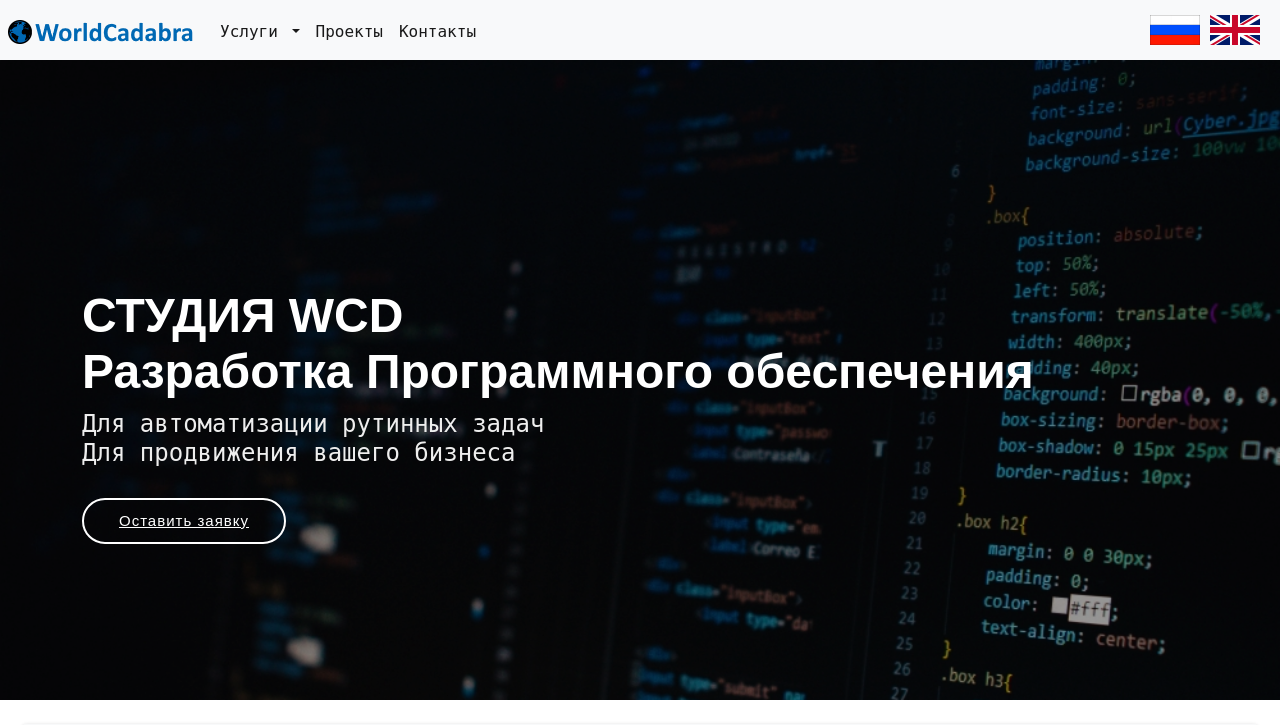
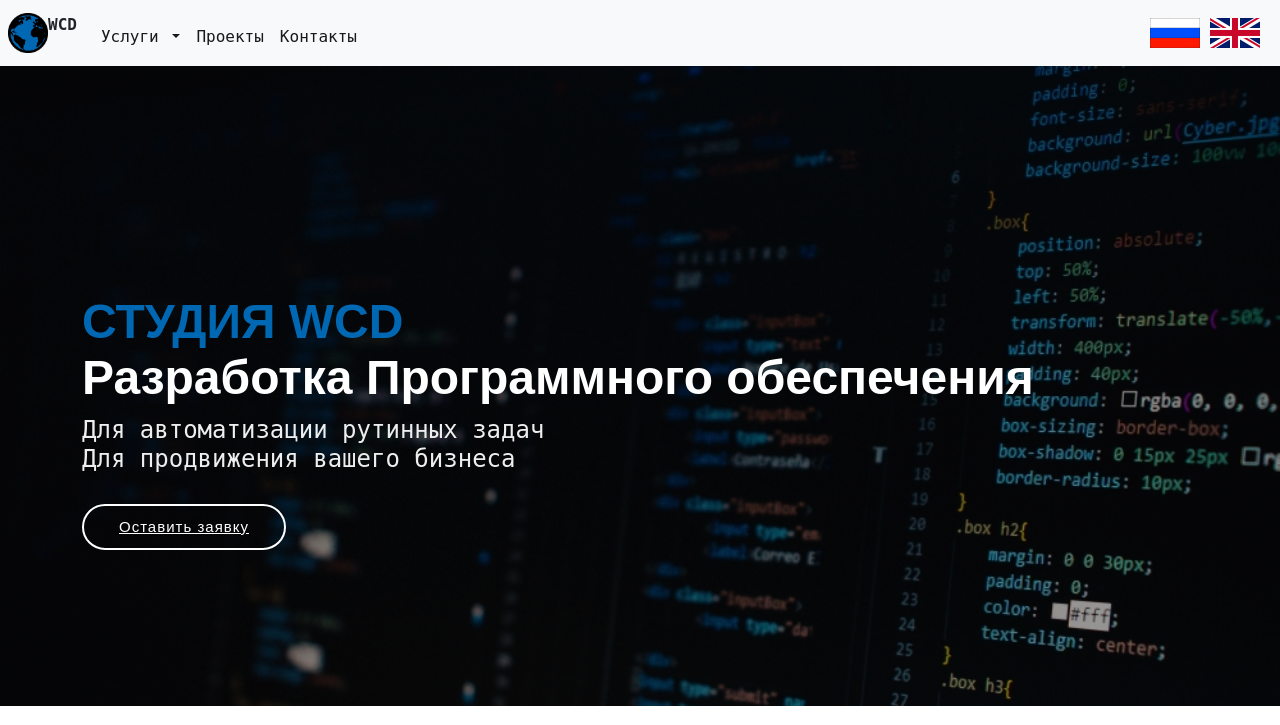
Before and after one commit to Denis-Bez/PP002_Prog-block, a Flask app: page / in a window 1280 px wide. Shown: the top 725 px of the page. Run offline with Flask 2, Linux system fonts and the light colour scheme; data comes from the database, SQL or seed files in the repository; both versions use the stored data as it was after the commit; parts of the project's set-up code (start-up, migrations or seed data) failed here and were passed over; some libraries are stand-ins or nearby versions.

Commit message:
Refactoring

```diff
--- a/static/css/styles.css
+++ b/static/css/styles.css
@@ -3,6 +3,15 @@
 }
 
 * {font-family: "DejaVu Sans Mono", "Marker Felt", "Linux Biolinum G";}
+
+.brand-color {
+  color: var(--color1);
+}
+
+.navbar .navbar-logo {
+  font-size:16px;
+  font-weight: 900;
+}
 
 .project-tasks ul, .service-tasks ul {
     list-style: none;
@@ -100,8 +109,13 @@ header {
     font-size: 48px;
     font-weight: 700;
     line-height: 56px;
+    font-family: "Poppins", sans-serif;
+  }
+  #hero h1 {
+    color: var(--color1);
+  }
+  #hero h1+h1 {
     color: #fff;
-    font-family: "Poppins", sans-serif;
   }
 
   #hero h2 {
--- a/templates/layout.html
+++ b/templates/layout.html
@@ -31,10 +31,11 @@
 
     <header>
         <nav class="navbar navbar-expand-md bg-light">
-            <a class="navbar-brand ps-2" href="{{ url_for('.index') }}">
-                <img src="{{ url_for('static', filename='img/logo.png') }}" alt="logo.png" style="max-height: 40px">
+            <a class="navbar-brand ps-2 mx-0" href="{{ url_for('.index') }}">
+                <img src="{{ url_for('static', filename='img/logo_full.png') }}" alt="Logo" style="max-height: 40px">
             </a>
-            <ul class="navbar-nav ms-auto ms-auto d-sm-flex d-md-none">
+            <p class="navbar-logo pe-3">WCD</p>
+            <ul class="navbar-nav ms-auto d-sm-flex d-md-none">
               <li class="nav-item m-1">
                   <a href="/"><img src="{{ url_for('static', filename='img/rus.png') }}"
                           style="max-height: 30px" class="img-fluid"></a>
@@ -47,7 +48,7 @@
                 aria-expanded="false" aria-label="Toggle navigation">
                 <span class="navbar-toggler-icon"></span>
             </button>
-            <div class="collapse navbar-collapse pt-1" id="navbarSupportedContent">
+            <div class="collapse navbar-collapse pt-2" id="navbarSupportedContent">
 
                 <ul class="navbar-nav me-auto mb-lg-0">
                     {% for menu in general['Menu'] %}
@@ -205,7 +206,6 @@
         {% block body %}{% endblock %}
     </main>
 
-
 </body>
 
 <footer class="text-muted border-top bg-light">
@@ -214,6 +214,4 @@
   </div>
 </footer>
 
-
-
 </html>
```
Also changed, not shown: content.db, static/img/project_2_main.jpg.
